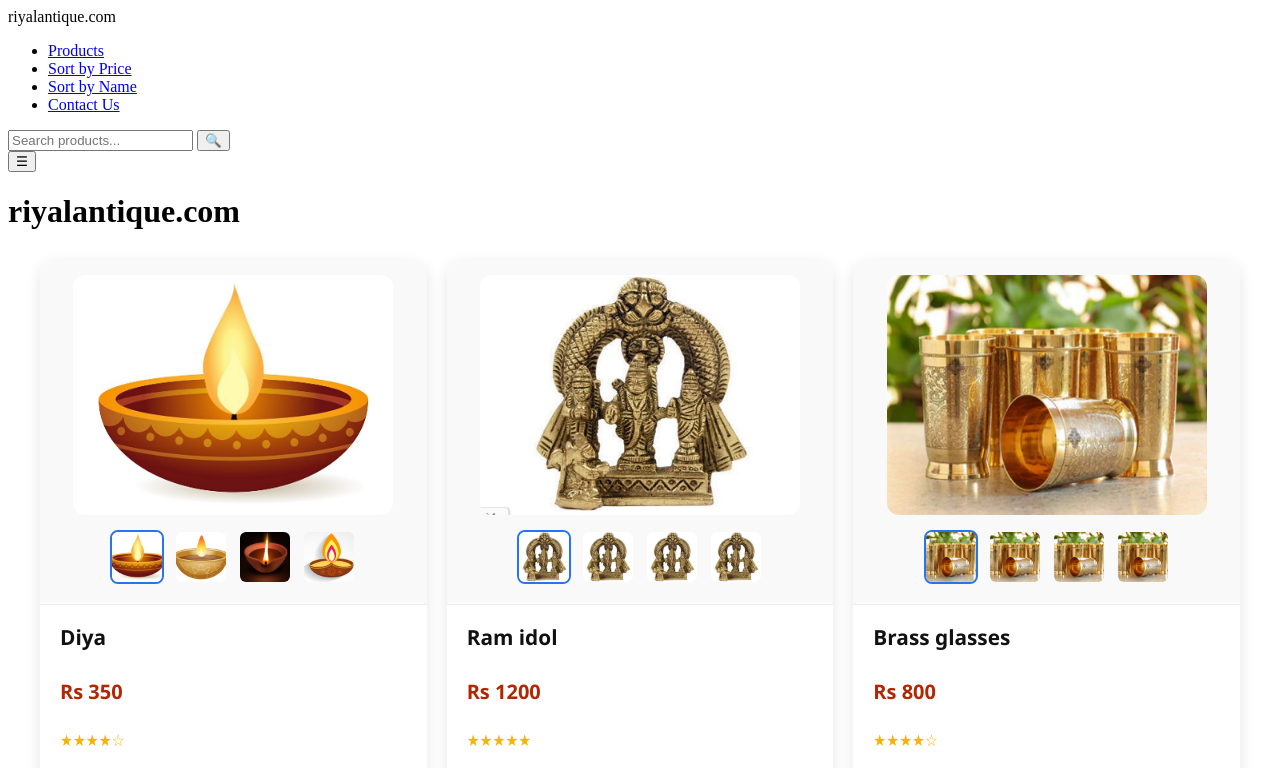
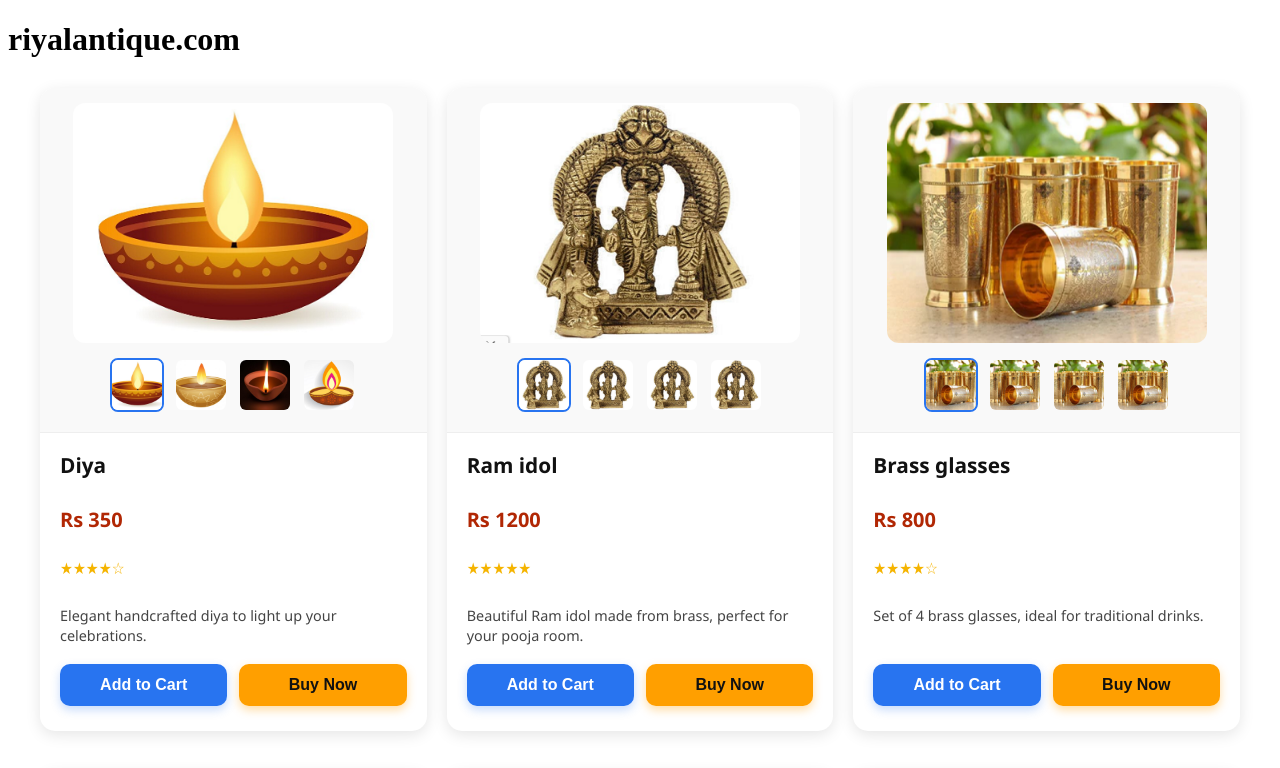
Before and after one commit to shahzebinfo/kunalmerotra, a plain HTML site: page index.html in a window 1280 px wide. Shown: the top 768 px of the page. Drawn offline with Linux system fonts and the light colour scheme.

Commit message:
Update index.html

```diff
--- a/index.html
+++ b/index.html
@@ -2,25 +2,6 @@
 <html lang="en">
 <head>
 
-   <div class="container">
-    <div class="logo">riyalantique<span class="dot">.com</span></div>
-
-    <nav class="main-nav" id="mainNav">
-      <ul>
-        <li><a href="#">Products</a></li>
-        <li><a href="#" id="sortPrice">Sort by Price</a></li>
-        <li><a href="#" id="sortName">Sort by Name</a></li>
-        <li><a href="#contact">Contact Us</a></li>
-      </ul>
-    </nav>
-
-    <div class="search-box">
-      <input type="search" id="searchInput" placeholder="Search products..." />
-      <button aria-label="Search">&#128269;</button>
-    </div>
-
-    <button class="menu-toggle" id="menuToggle" aria-label="Toggle Menu">&#9776;</button>
-  </div>
 
 <meta charset="UTF-8" />
 <meta name="viewport" content="width=device-width, initial-scale=1" />
```
